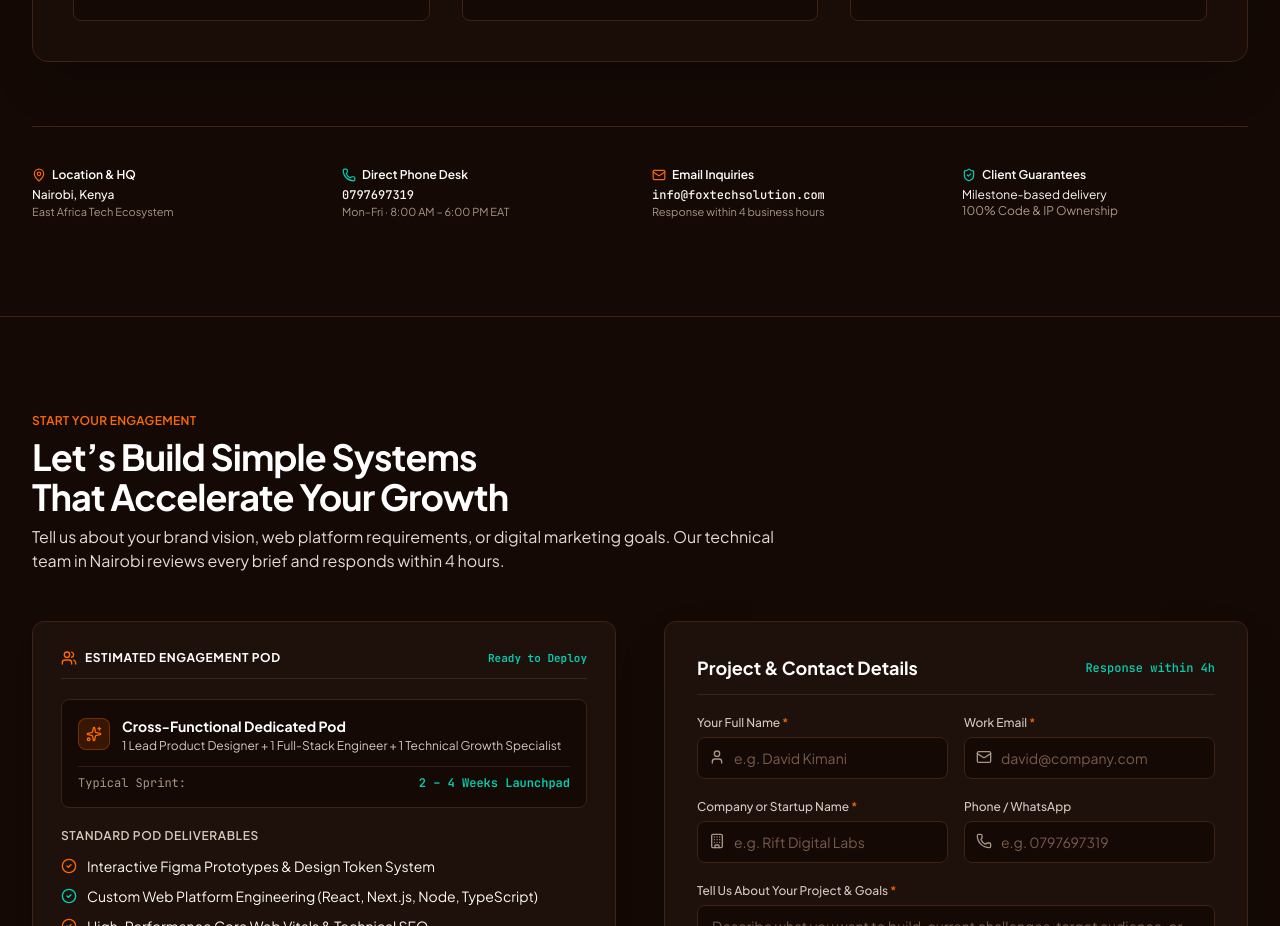
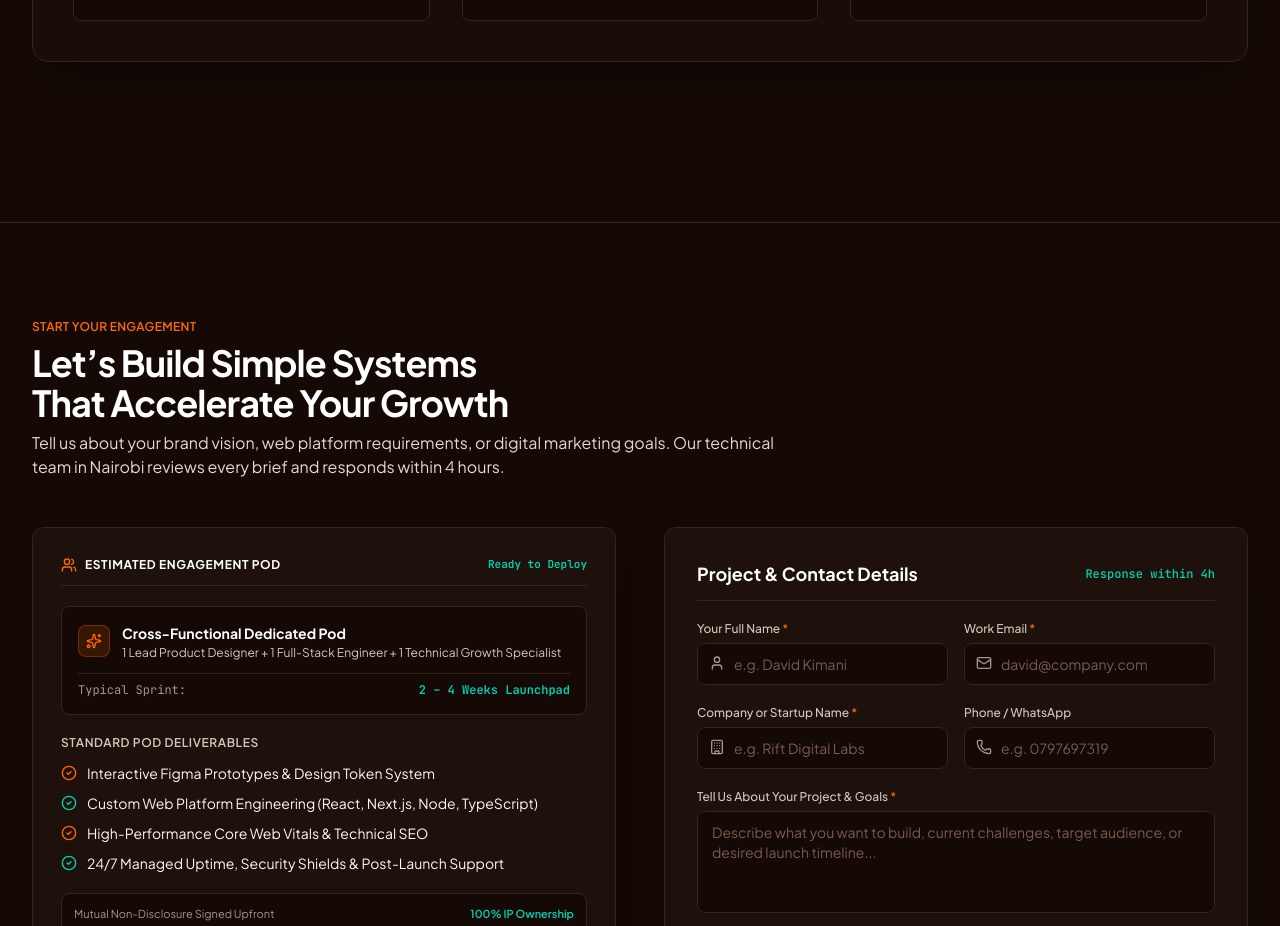
Before and after one commit to johnorengo/Fox-Tech-Portfolio, a React (Vite) app: page / in a window 1280 px wide. Shown: the part 5600-6526 px from the top of the page. Built offline with nearby package versions, Linux system fonts and the light colour scheme.

Commit message:
Remove repeated contact strip from about section

```diff
--- a/src/components/About.tsx
+++ b/src/components/About.tsx
@@ -1,5 +1,5 @@
 import React from 'react';
-import { Layers, Sparkles, LifeBuoy, Users, CheckCircle2, ShieldCheck, Phone, Mail, MapPin } from 'lucide-react';
+import { Layers, Sparkles, LifeBuoy, Users, CheckCircle2 } from 'lucide-react';
 
 export const About: React.FC = () => {
   const tenets = [
@@ -120,45 +120,6 @@ export const About: React.FC = () => {
           </div>
         </div>
 
-        {/* Official Contact & Nairobi Coordinates */}
-        <div className="grid grid-cols-1 sm:grid-cols-2 lg:grid-cols-4 gap-6 text-xs text-[#d6c7be] border-t border-[#3d2216] pt-10">
-          <div>
-            <div className="text-white font-semibold mb-1 flex items-center gap-1.5">
-              <MapPin className="w-3.5 h-3.5 text-[#ff6a00]" />
-              <span>Location & HQ</span>
-            </div>
-            <p className="text-[#fdf8f5] font-medium">Nairobi, Kenya</p>
-            <p className="text-[11px] text-[#a89587] mt-0.5">East Africa Tech Ecosystem</p>
-          </div>
-          <div>
-            <div className="text-white font-semibold mb-1 flex items-center gap-1.5">
-              <Phone className="w-3.5 h-3.5 text-[#00d2b4]" />
-              <span>Direct Phone Desk</span>
-            </div>
-            <a href="tel:0797697319" className="font-mono text-[#fdf8f5] hover:text-[#00d2b4] transition-colors font-medium">
-              0797697319
-            </a>
-            <p className="text-[11px] text-[#a89587] mt-0.5">Mon–Fri · 8:00 AM – 6:00 PM EAT</p>
-          </div>
-          <div>
-            <div className="text-white font-semibold mb-1 flex items-center gap-1.5">
-              <Mail className="w-3.5 h-3.5 text-[#ff6a00]" />
-              <span>Email Inquiries</span>
-            </div>
-            <a href="mailto:info@foxtechsolution.com" className="font-mono text-[#fdf8f5] hover:text-[#ff6a00] transition-colors font-medium">
-              info@foxtechsolution.com
-            </a>
-            <p className="text-[11px] text-[#a89587] mt-0.5">Response within 4 business hours</p>
-          </div>
-          <div>
-            <div className="text-white font-semibold mb-1 flex items-center gap-1.5">
-              <ShieldCheck className="w-3.5 h-3.5 text-[#00d2b4]" />
-              <span>Client Guarantees</span>
-            </div>
-            <p className="text-[#fdf8f5]">Milestone-based delivery</p>
-            <p className="text-[#a89587]">100% Code & IP Ownership</p>
-          </div>
-        </div>
 
       </div>
     </section>
```
